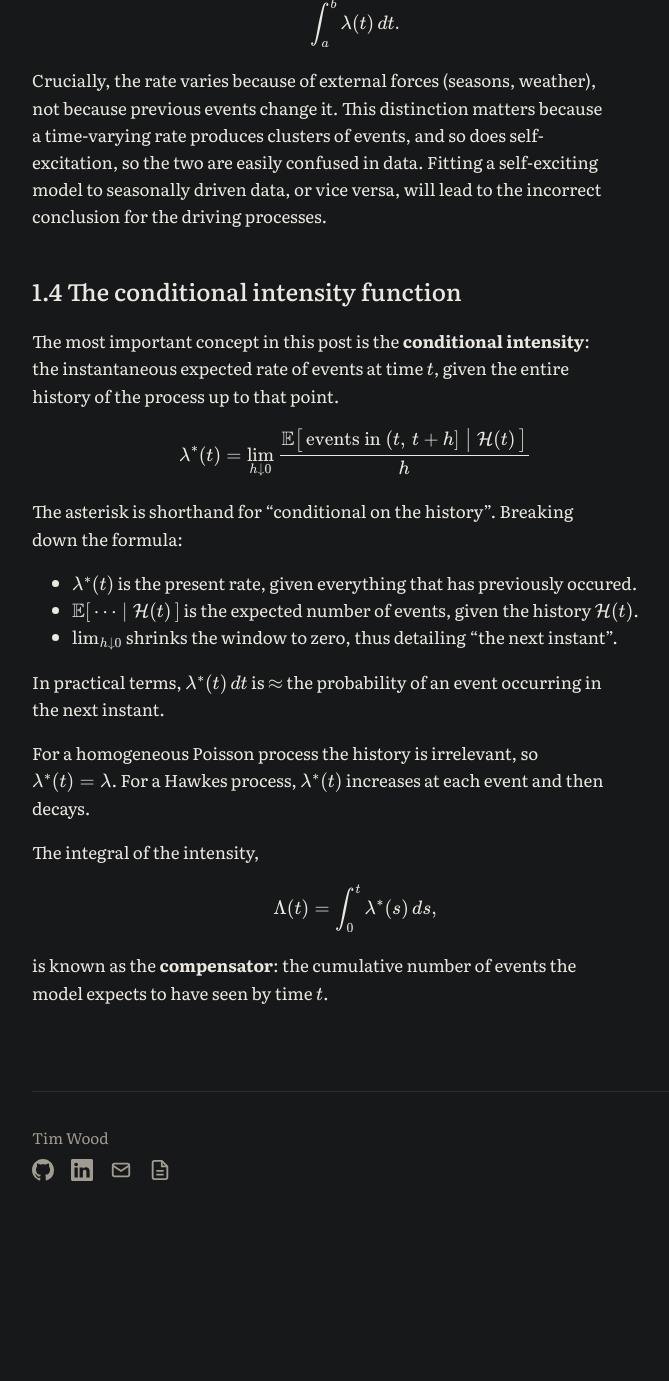
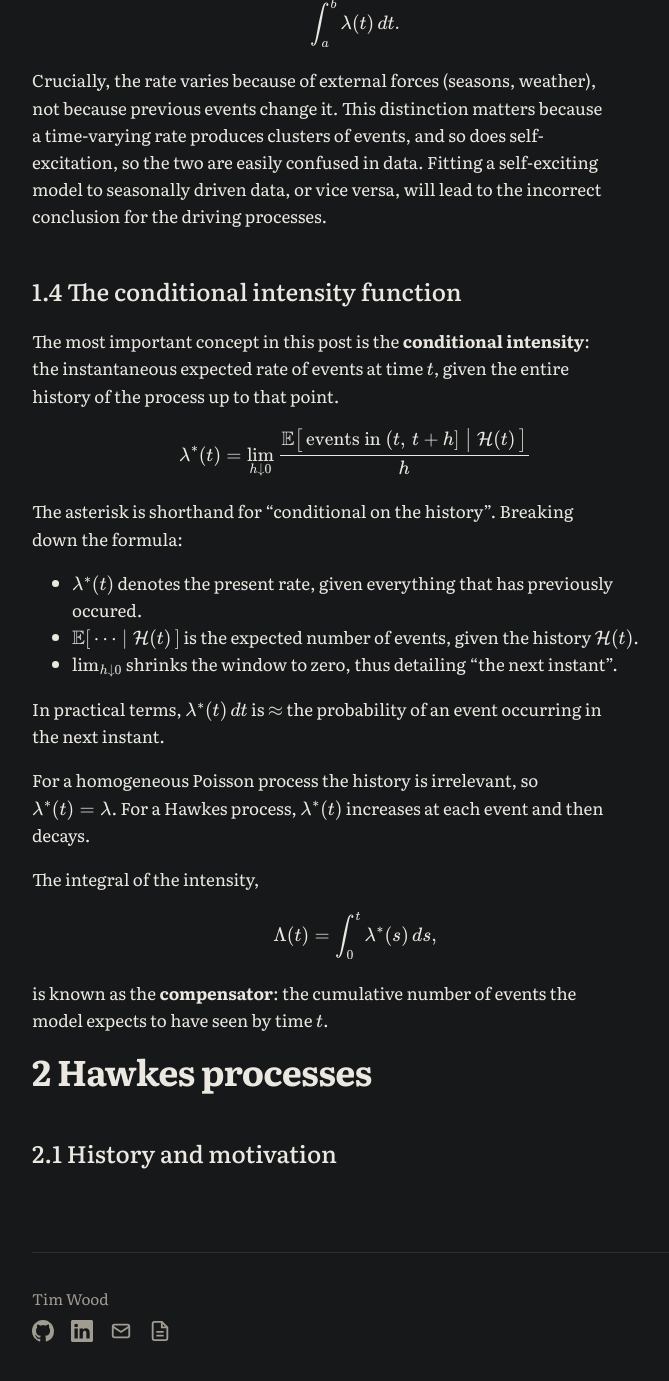
Before and after one commit to timj-wood/timj-wood.github.io, a Jekyll site: the page built from _posts/2026-09-15-hawkes-processes.md, in a window 1280 px wide and 1400 px high, scrolled down 2320 px. Shown: the top 1381 px of the window, without its empty margins (285-954 px from the left). Built offline with Jekyll 4.4.1, drawn with Linux system fonts in a browser that asks for light colours; before the commit the page ends 3558 px from its top, so only the background shows below that; some of the changed text lies outside the part shown.

Commit message:
Update 2026-09-15-hawkes-processes.md

```diff
--- a/_posts/2026-09-15-hawkes-processes.md
+++ b/_posts/2026-09-15-hawkes-processes.md
@@ -16,7 +16,7 @@ However, what you can do is identify a temporal pattern. Imported cases arrive m
 
 This post introduces Hawkes processes from scratch, building up to their applications in epidemiology.
 
-# 1. Prerequisites
+# 1 Prerequisites
 ## 1.1 Point processes / counting processes
 A point process can be described as a random set of event times $$t_1, t_2, t_3, ...$$ on a timeline. These can be found everywhere, for example reported case times in epidemiology, earthquakes, and neuron firings. The counting process $$N(t)$$ is the running tally up to $$t$$, which is essentially a staircase that starts at 0 and increases by 1 at each sequential event ([Laub *et al.,* 2015](https://arxiv.org/pdf/1507.02822)).
 
@@ -49,7 +49,7 @@ $$
 
 The asterisk is shorthand for "conditional on the history". Breaking down the formula:
 
-- $\lambda^*(t)$ is the present rate, given everything that has previously occured.
+- $\lambda^*(t)$ denotes the present rate, given everything that has previously occured.
 - $\mathbb{E}[\,\cdots \mid \mathcal{H}(t)\,]$ is the expected number of events, given the history $\mathcal{H}(t)$.
 - $\lim_{h \downarrow 0}$ shrinks the window to zero, thus detailing "the next instant".
 
@@ -64,3 +64,7 @@ $$
 $$
 
 is known as the **compensator**: the cumulative number of events the model expects to have seen by time $t$.
+
+# 2 Hawkes processes
+
+## 2.1 History and motivation
```
